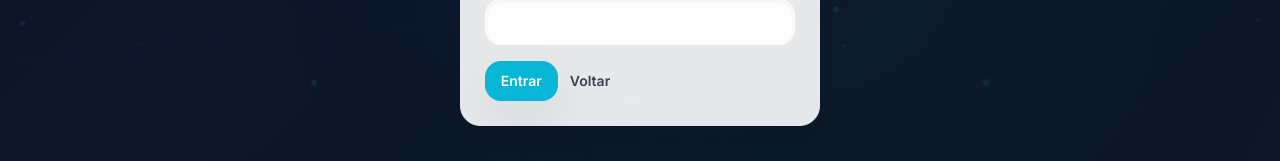
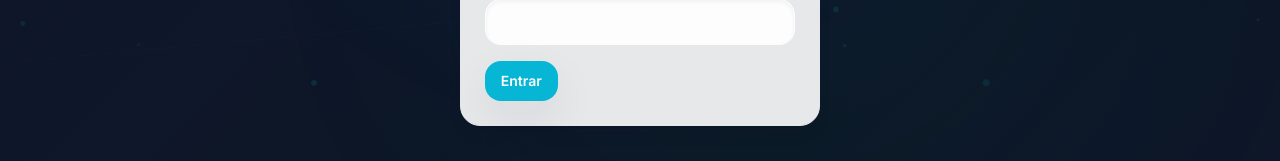
Before and after one commit to abelprosp/antonio, a Next.js app: page /login in a window 1280 px wide. Shown: the part 575-736 px from the top of the page. Built offline with nearby package versions, Linux system fonts and the light colour scheme.

Commit message:
loginentrar

```diff
--- a/app/login/page.tsx
+++ b/app/login/page.tsx
@@ -2,7 +2,6 @@
 
 import { useRouter, useSearchParams } from "next/navigation";
 import { FormEvent, useState, Suspense, useEffect } from "react";
-import Link from "next/link";
 import Image from "next/image";
 import { supabaseBrowser } from "../../utils/supabaseBrowser";
 import AnimatedBackground from "../../components/AnimatedBackground";
@@ -132,12 +131,6 @@ function LoginForm() {
           >
             {loading ? "Entrando..." : "Entrar"}
           </button>
-          <Link
-            href="/"
-            className="text-sm font-semibold text-gray-700 dark:text-slate-200 transition hover:text-gray-900 dark:hover:text-white"
-          >
-            Voltar
-          </Link>
         </div>
       </form>
     </section>
```
